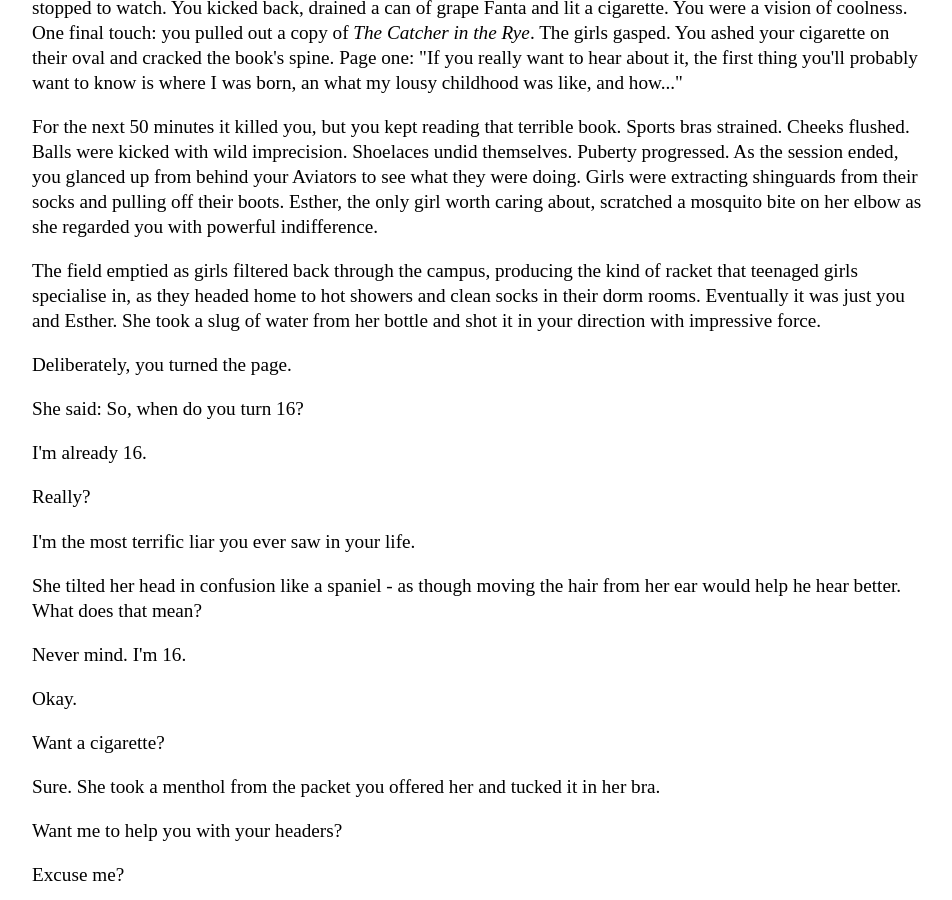
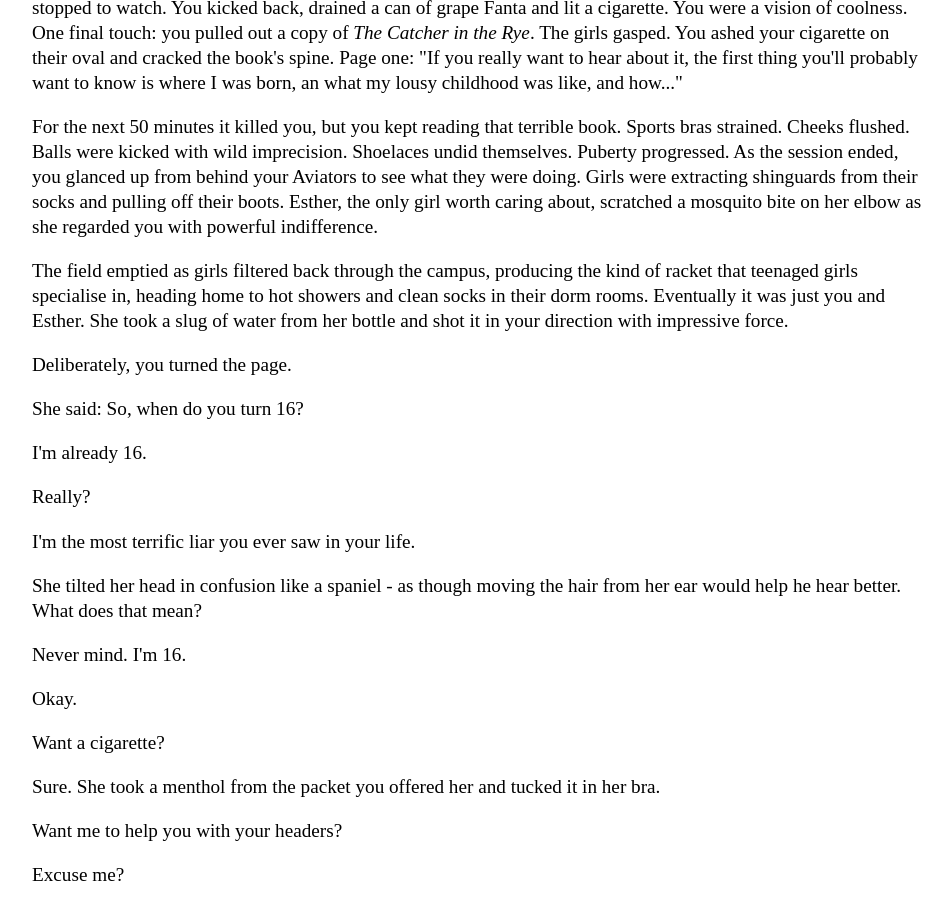
Before and after one commit to Pinelife/pinelife.github.io, a Jekyll site: the page built from Hellhole/excitingevent2.html, in a window 1280 px wide and 900 px high, scrolled down 1257 px. Shown: the whole window, without its empty margins (160-1112 px from the left). Built offline with Jekyll 4.4.1, drawn with Linux system fonts in a browser that asks for light colours.

Commit message:
Update excitingevent2.html

```diff
--- a/Hellhole/excitingevent2.html
+++ b/Hellhole/excitingevent2.html
@@ -71,8 +71,8 @@ socks and pulling off their boots. Esther, the only girl worth caring about, scr
  regarded you with powerful indifference.
 </p>
 <p>
-  The field emptied as girls filtered back through the campus, producing the kind of racket that teenaged girls specialise in, as they
-  headed home to hot showers and clean socks in their dorm rooms. Eventually it was just you and Esther. She took a slug of water from her bottle and shot it in your
+  The field emptied as girls filtered back through the campus, producing the kind of racket that teenaged girls specialise in, heading
+home to hot showers and clean socks in their dorm rooms. Eventually it was just you and Esther. She took a slug of water from her bottle and shot it in your
 direction with impressive force.
 </p>
 <p>
```
